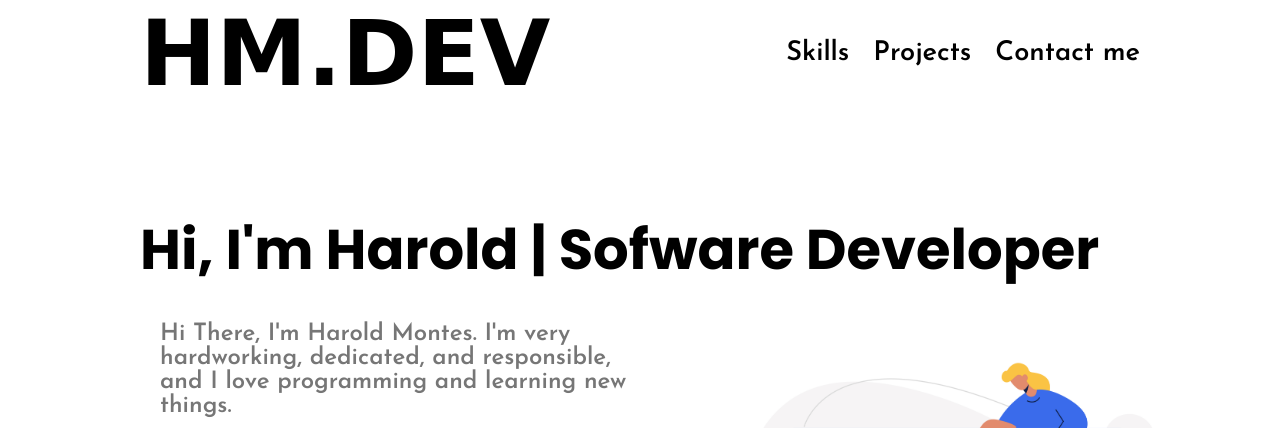
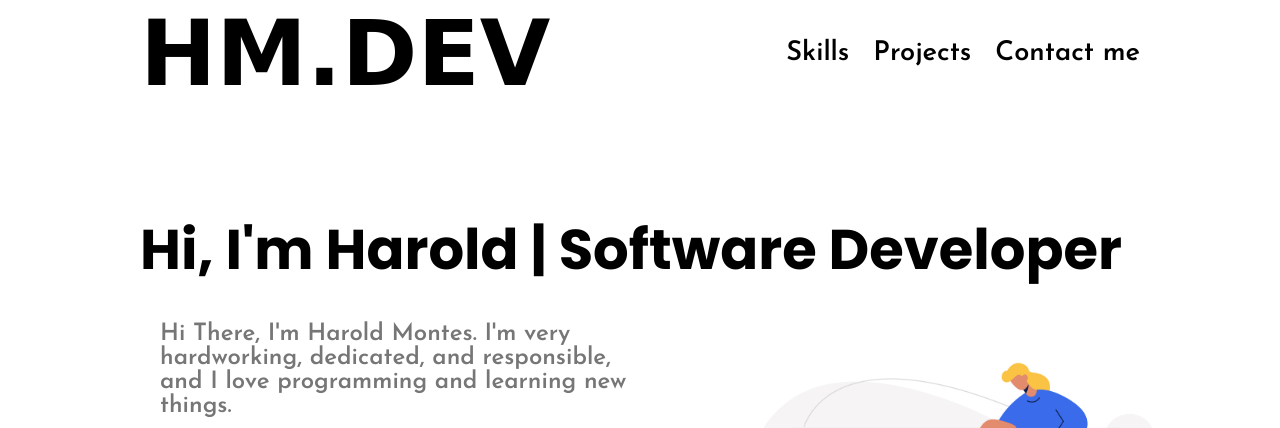
Before and after one commit to harold102400/portfolio, a plain HTML site: page index.html in a window 1280 px wide. Shown: the top 428 px of the page. Drawn offline with nearby package versions, Linux system fonts and the light colour scheme; files whose address does not match are found by name; a web font is replaced by a local one.

Commit message:
fix typo in html code

```diff
--- a/index.html
+++ b/index.html
@@ -47,7 +47,7 @@
                   </button>
             </section>
             <section>
-                <h1 class="greeting-title">Hi, I'm Harold | Sofware Developer</h1>
+                <h1 class="greeting-title">Hi, I'm Harold | Software Developer</h1>
             </section>
             <section class="section-one">
                 <div class="my-info">
```
